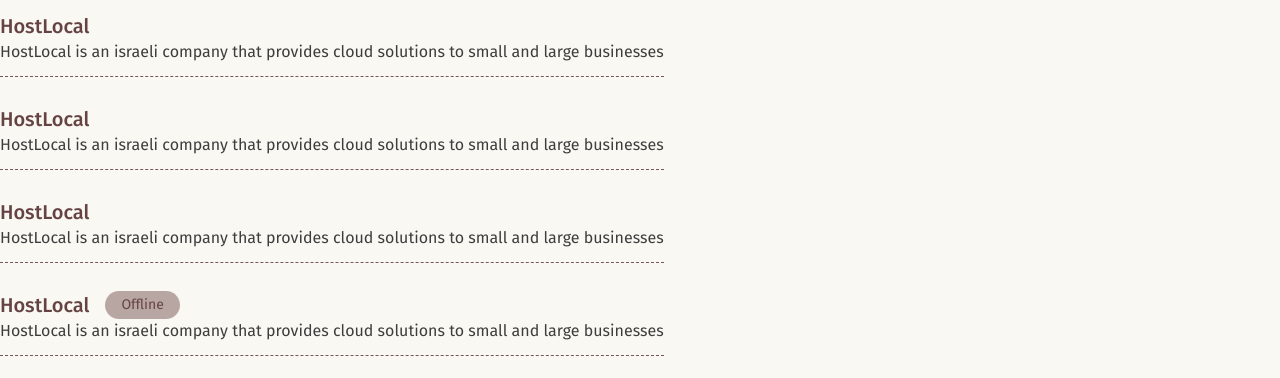
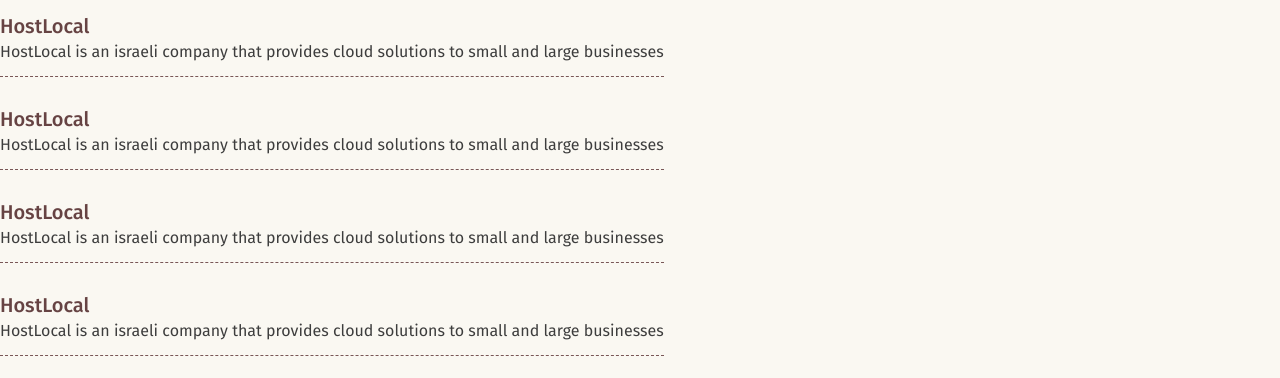
Before and after one commit to DipsDev/dipsdev.github.io, an Astro site: page / in a window 1280 px wide. Shown: the part 716-1094 px from the top of the page. Built offline with nearby package versions, Linux system fonts and the light colour scheme; Astro itself is replaced by a stand-in of ours.

Commit message:
remove offline tag from the project

```diff
--- a/src/components/Projects.astro
+++ b/src/components/Projects.astro
@@ -20,7 +20,6 @@
     <Project
       title="HostLocal"
       description="HostLocal is an israeli company that provides cloud solutions to small and large businesses"
-      offline
     />
   </div>
 </div>
--- a/src/components/partials/Project.astro
+++ b/src/components/partials/Project.astro
@@ -2,10 +2,9 @@
 interface Props {
   title: string;
   description: string;
-  offline?: boolean;
 }
 
-const { title, description, offline } = Astro.props;
+const { title, description } = Astro.props;
 
 import { Icon } from "astro-icon/components";
 ---
@@ -18,13 +17,6 @@
       >
         {title}
       </h3>
-      {
-        offline && (
-          <p class="text-sm bg-brighter/50 text-bright font-normal px-4 py-1 rounded-full no-underline">
-            Offline
-          </p>
-        )
-      }
     </div>
     <div>
       <p
```
